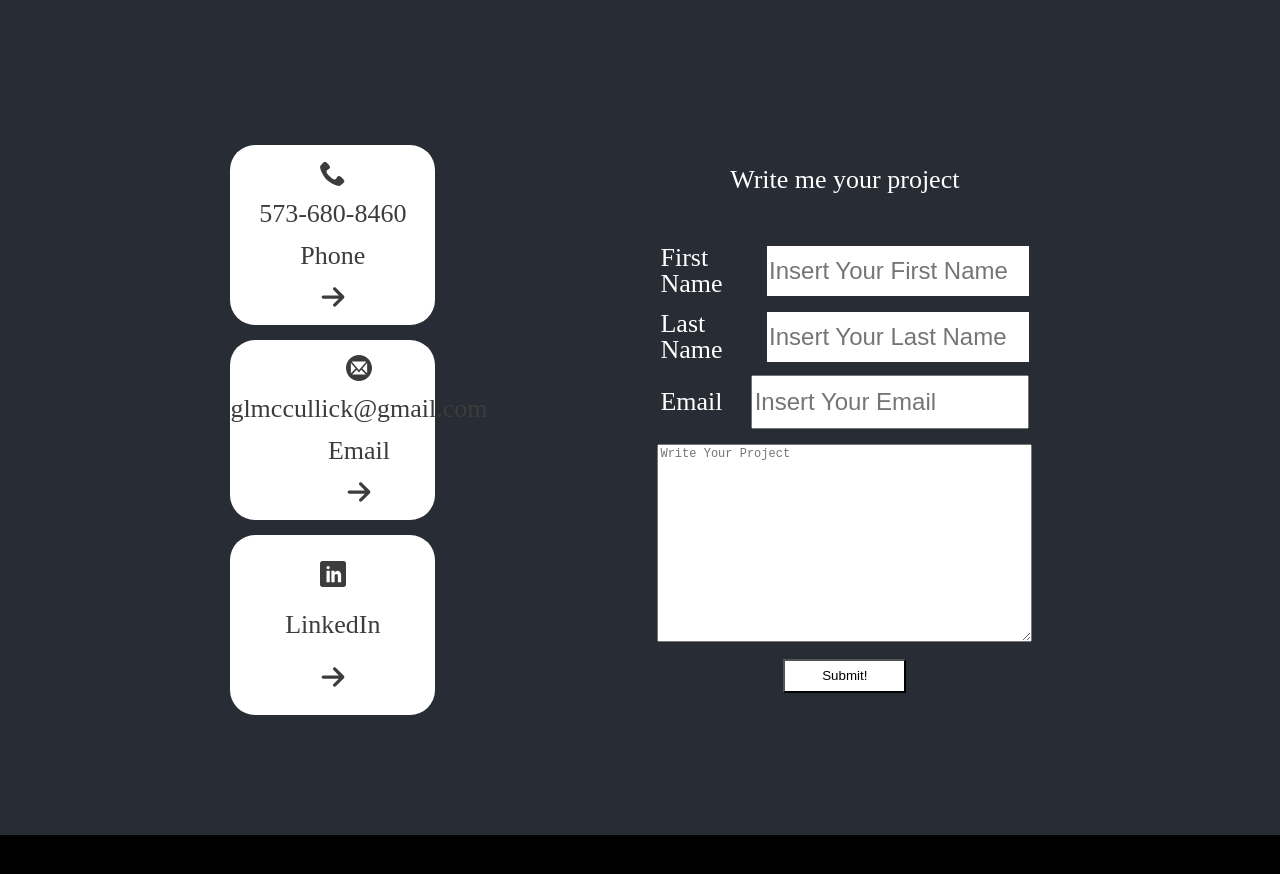
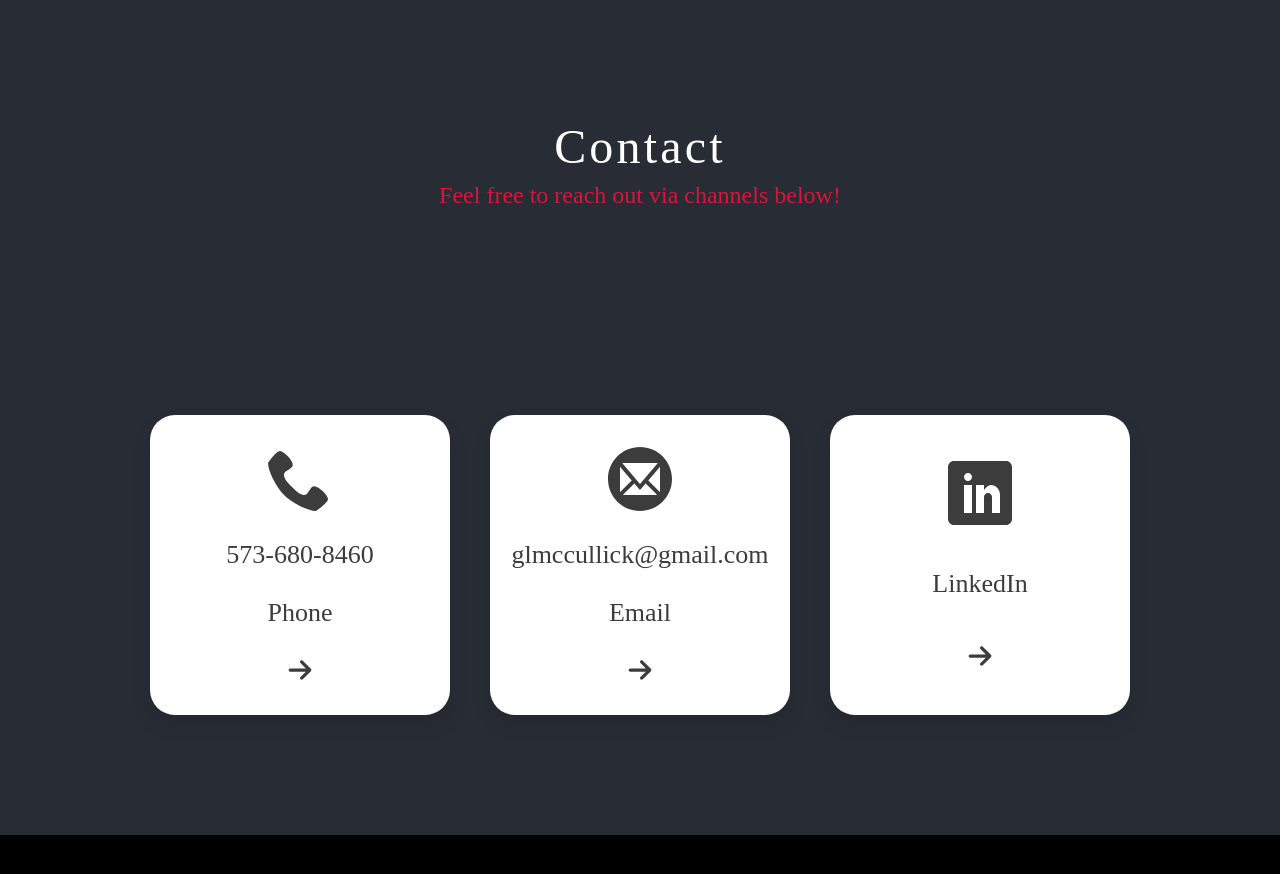
Before and after one commit to GarinMcCullick/PortfolioRedesign, a React (Create React App) app in the folder portfolio/: page / in a window 1280 px wide. Shown: the part 3220-4094 px from the top of the page. Built offline with nearby package versions, Linux system fonts and the light colour scheme.

Commit message:
updated everything

```diff
--- a/portfolio/src/Components/ContactPage.js
+++ b/portfolio/src/Components/ContactPage.js
@@ -1,50 +1,72 @@
 import React from "react";
-import styled, { keyframes } from "styled-components";
-import {
-  ImCheckmark,
-  ImPhone,
-  ImMail4,
-  ImLinkedin,
-  ImArrowRight2,
-} from "react-icons/im";
-import axios from "axios";
+import styled from "styled-components";
+import { ImPhone, ImMail4, ImLinkedin, ImArrowRight2 } from "react-icons/im";
 
 const Container = styled.section`
   height: 100vh;
   width: 100%;
   display: flex;
-  flex-flow: row wrap;
+  flex-wrap: wrap;
   justify-content: center;
   align-items: center;
 `;
 
-const InnerContainer = styled.div`
-  width: 80%;
-  height: 75%;
-
+const Title = styled.div`
+  width: 100%;
+  height: 10%;
   display: flex;
-  flex-flow: column wrap;
+  flex-flow: column nowrap;
+  justify-content: center;
+  align-items: center;
 `;
 
-const LeftContainer = styled.div`
-  width: 40%;
-  height: 100%;
+const H2 = styled.h2`
+  font-size: 48px;
+  letter-spacing: 0.2rem;
+  @media (max-width: 480px) {
+    font-size: 34px;
+  }
+`;
 
-  display: flex;
-  flex-flow: column wrap;
-  justify-content: space-evenly;
-  align-items: center;
+const H3 = styled.h3`
+  font-size: 24px;
+  color: crimson;
+  margin-top: 0.7rem;
+  text-align: center;
+  @media (max-width: 480px) {
+    font-size: 20px;
+  }
 `;
 
 const Box = styled.div`
   color: #282c34;
-  width: 50%;
-  height: 30%;
+  width: 300px;
+  height: 300px;
   background-color: white;
   border-radius: 25px;
+  margin: 20px;
+  display: flex;
+  flex-direction: column;
+  justify-content: center;
+  align-items: center;
+  box-shadow: 0 10px 20px rgba(0, 0, 0, 0.1);
+  transition: box-shadow 0.3s ease;
+
+  @media (max-width: 768px) {
+    width: 250px;
+    height: 450px;
+  }
+
+  @media (max-width: 480px) {
+    width: 90%;
+    max-width: 300px;
+    height: 150px;
+    flex-grow: 1;
+  }
+
   :hover {
     cursor: pointer;
-    box-shadow: 0 24px 28px rgba(0, 0, 0, 0.25), 0 10px 10px rgba(0, 0, 0, 0.22);
+    box-shadow: 0 10px 20px rgba(0, 0, 0, 0.3);
     background-color: rgba(220, 20, 60, 0.2);
   }
 `;
@@ -59,186 +81,26 @@ const A = styled.a`
   text-decoration: none;
   text-decoration-style: none;
   color: rgb(60, 60, 60);
+
   :visited {
     color: rgb(60, 60, 60);
   }
+
   :hover {
     color: white;
   }
 `;
 
-const RightContainer = styled.div`
-  width: 60%;
-  height: 100%;
-
-  display: flex;
-  flex-flow: column wrap;
-  justify-content: space-evenly;
-  align-items: center;
-`;
-
-const Title = styled.div`
-  width: 100%;
-  height: 10%;
-
-  display: flex;
-  flex-flow: row wrap;
-  justify-content: center;
-  align-items: center;
-`;
-
-const Form = styled.form`
-  width: 100%;
-  height: 80%;
-
-  display: flex;
-  flex-flow: column wrap;
-  justify-content: space-evenly;
-  align-items: center;
-`;
-
-const NameInput = styled.input`
-  width: 70%;
-  height: 100%;
-  font-size: 24px;
-  border: none;
-`;
-
-const EmailInput = styled.input`
-  width: 75%;
-  height: 100%;
-  font-size: 24px;
-`;
-
-const Span = styled.span`
-  width: 60%;
-  height: 10%;
-  display: flex;
-  flex-flow: row nowrap;
-  justify-content: space-between;
-  align-items: center;
-`;
-
-const Label = styled.label`
-  width: 25%;
-`;
-
-const ProjectInput = styled.textarea`
-  width: 60%;
-  height: 40%;
-  max-height: 60%;
-  max-width: 90%;
-  font-size: 12px;
-`;
-
-const anime = keyframes`
-0% {
-      -webkit-transform: translateY(50%);
-      opacity: 0;
-    }
-
-    100% {
-      opacity: 1;
-      -webkit-transform: translateY(0);
-    }
-`;
-
-const Button = styled.button`
-  :hover {
-    cursor: pointer;
-    background-color: #50c878;
-  }
-
-  background-color: white;
-
-  :after {
-    content: "Submit!";
-  }
-  width: 20%;
-  height: 7%;
-`;
-
-const SuccessButton = styled.button`
-  :hover {
-    cursor: pointer;
-  }
-  background-color: lightgreen;
-  :before {
-    animation: ${anime} 2s linear;
-  }
-  width: 20%;
-  height: 7%;
-`;
-
-const Checkmark = styled(ImCheckmark)`
-  animation: ${anime} 1s linear;
-`;
-
-export default class ContactPage extends React.Component {
-  constructor(props) {
-    super(props);
-    this.state = {
-      fName: "",
-      lName: "",
-      email: "",
-      message: "",
-      submitted: false,
-    };
-    this.submitClick = this.submitClick.bind(this);
-    this.handleChange = this.handleChange.bind(this);
-  }
-
-  async postForm() {
-    const res = await axios.post(
-      "http://localhost/Portfolio-Redesign/PortfolioRedesign/portfolio/api/index.php",
-      this.state,
-      {
-        method: "POST",
-        config: { headers: { "Content-Type": "multipart/form-data" } },
-      }
-    );
-    return res;
-  }
-
-  submitClick(e) {
-    e.preventDefault();
-    //validating that all fields are filled out. this is temp way of doing it ideally should be done per field in the form for more specific field input errors.
-    if (
-      this.state.fName.length === 0 ||
-      this.state.lName.length === 0 ||
-      this.state.email.length === 0 ||
-      this.state.message.length === 0
-    ) {
-      return alert("please make sure all fields are filled in thank you!");
-    } else {
-      //setting the submitted state to true to trigger button animation.
-      this.setState({ submitted: true }, () => {
-        console.log("Form Data:", this.state);
-      });
-      /////////////////////////////////////////////////
-      //using axios to send form data to php backend
-      this.postForm();
-    }
-  }
-
-  handleChange(e) {
-    const target = e.target;
-    const value = target.type === "checkbox" ? target.checked : target.value;
-    const name = target.name;
-
-    this.setState({
-      [name]: value,
-    });
-  }
-
-  render() {
+export default function ContactPage() {
   return (
     <Container id="Contact">
-        <InnerContainer>
-          <LeftContainer>
+      <Title>
+        <H2>Contact</H2>
+        <H3>Feel free to reach out via channels below!</H3>
+      </Title>
       <Box>
         <A href="tel:5736808460" target="_blank">
-                <ImPhone />
+          <ImPhone size={64} />
           <p>573-680-8460</p>
           <p>Phone</p>
           <ImArrowRight2 />
@@ -246,7 +108,7 @@ export default class ContactPage extends React.Component {
       </Box>
       <Box>
         <A href="mailto: glmccullick@gmail.com" target="_blank">
-                <ImMail4 />
+          <ImMail4 size={64} />
           <p>glmccullick@gmail.com</p>
           <p>Email</p>
           <ImArrowRight2 />
@@ -257,69 +119,11 @@ export default class ContactPage extends React.Component {
           href="https://www.linkedin.com/in/garin-mccullick-891a2320a/"
           target="_blank"
         >
-                <ImLinkedin />
+          <ImLinkedin size={64} />
           <p>LinkedIn</p>
           <ImArrowRight2 />
         </A>
       </Box>
-          </LeftContainer>
-          <RightContainer>
-            <Title>Write me your project</Title>
-            <Form onSubmit={this.submitClick}>
-              <Span>
-                <Label htmlFor="fName">First Name</Label>
-                <NameInput
-                  name="fName"
-                  id="fName"
-                  placeholder="Insert Your First Name"
-                  onChange={this.handleChange}
-                  required
-                ></NameInput>
-              </Span>
-              <Span>
-                <Label htmlFor="lName">Last Name</Label>
-                <NameInput
-                  name="lName"
-                  id="lName"
-                  placeholder="Insert Your Last Name"
-                  onChange={this.handleChange}
-                ></NameInput>
-              </Span>
-              <Span>
-                <Label htmlFor="email">Email</Label>
-                <EmailInput
-                  name="email"
-                  id="email"
-                  placeholder="Insert Your Email"
-                  onChange={this.handleChange}
-                ></EmailInput>
-              </Span>
-              <ProjectInput
-                name="message"
-                id="message"
-                placeholder="Write Your Project"
-                onChange={this.handleChange}
-              ></ProjectInput>
-
-              {this.state.submitted ? (
-                <SuccessButton
-                  type="submit"
-                  value="Submit"
-                  onClick={this.submitClick}
-                >
-                  <Checkmark />
-                </SuccessButton>
-              ) : (
-                <Button
-                  type="submit"
-                  value="Submit"
-                  onClick={this.submitClick}
-                />
-              )}
-            </Form>
-          </RightContainer>
-        </InnerContainer>
     </Container>
   );
 }
-}
```
Lines whose indentation alone changed are shown as unchanged.
